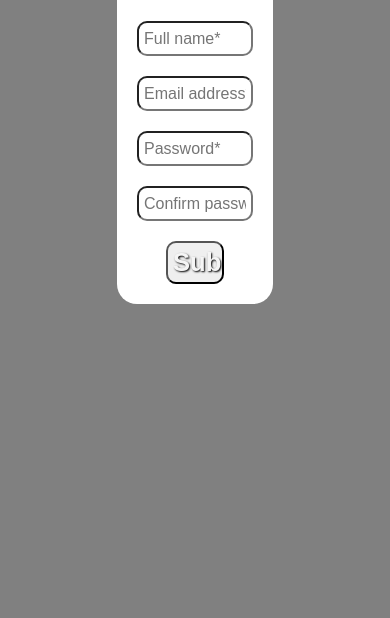
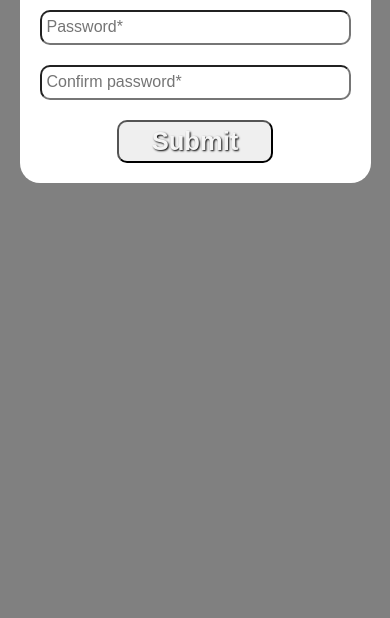
Before and after one commit to AkwGaniu/formValidation, a plain HTML site: page index.html in a window 390 px wide. Shown: the part 226-844 px from the top of the page. Drawn offline with Linux system fonts and the light colour scheme.

Commit message:
Little adjustment

```diff
--- a/css/style.css
+++ b/css/style.css
@@ -15,8 +15,8 @@ body{
 }
 
 main{
-    margin-top: 100px;
-    width: 40%;
+    margin: 4% auto;
+    width: 50%;
     background-color: white;
     padding: 10px;
     border-radius: 20px;
@@ -64,10 +64,10 @@ main h2 {
 
 }
 
-@media (max-width: 375px) {
+@media (max-width: 768px) {
     main{
-        width: 100%;
-        margin-top:70px;
+        width: 90%;
+        margin-top: 2% auto;
     }
 
 
```
